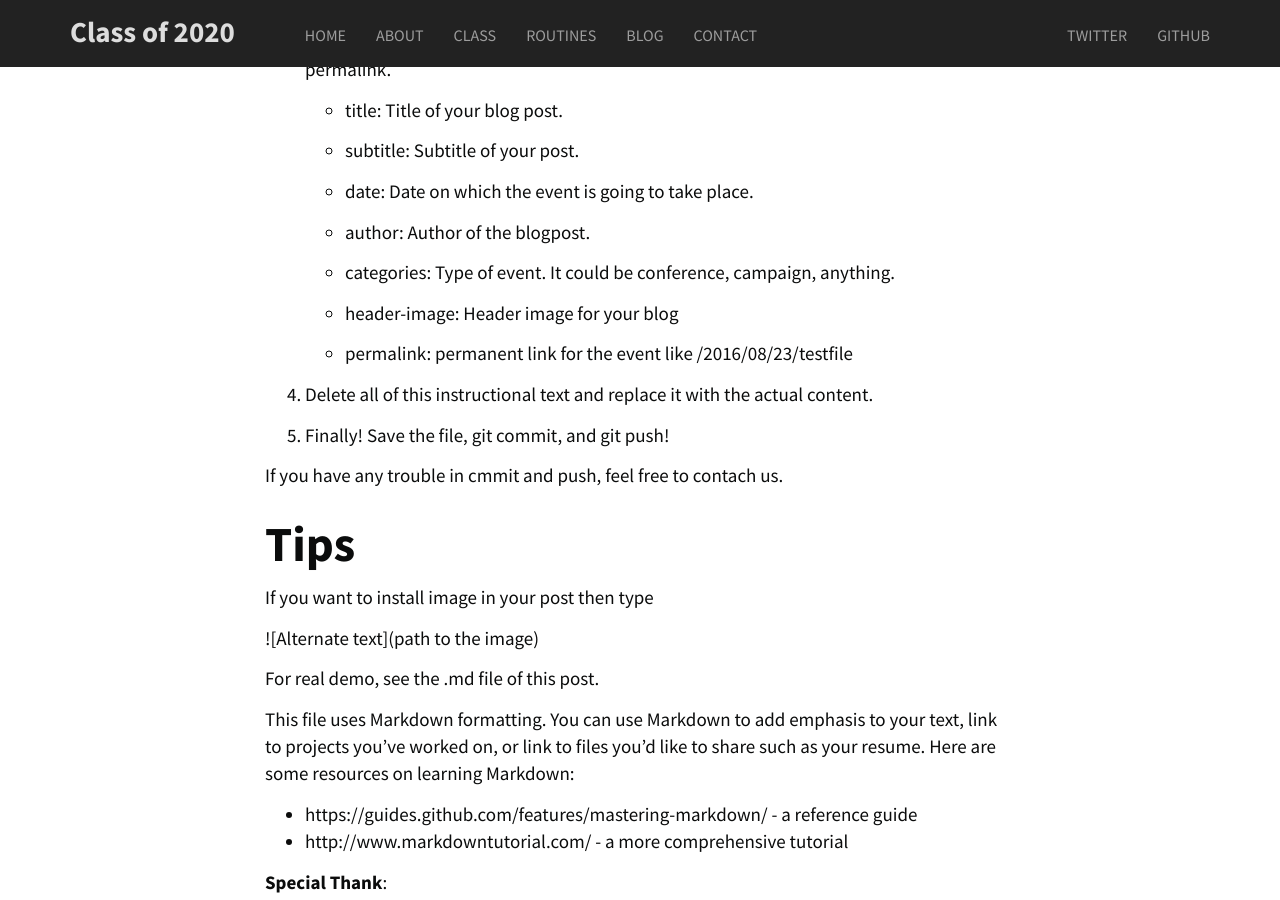
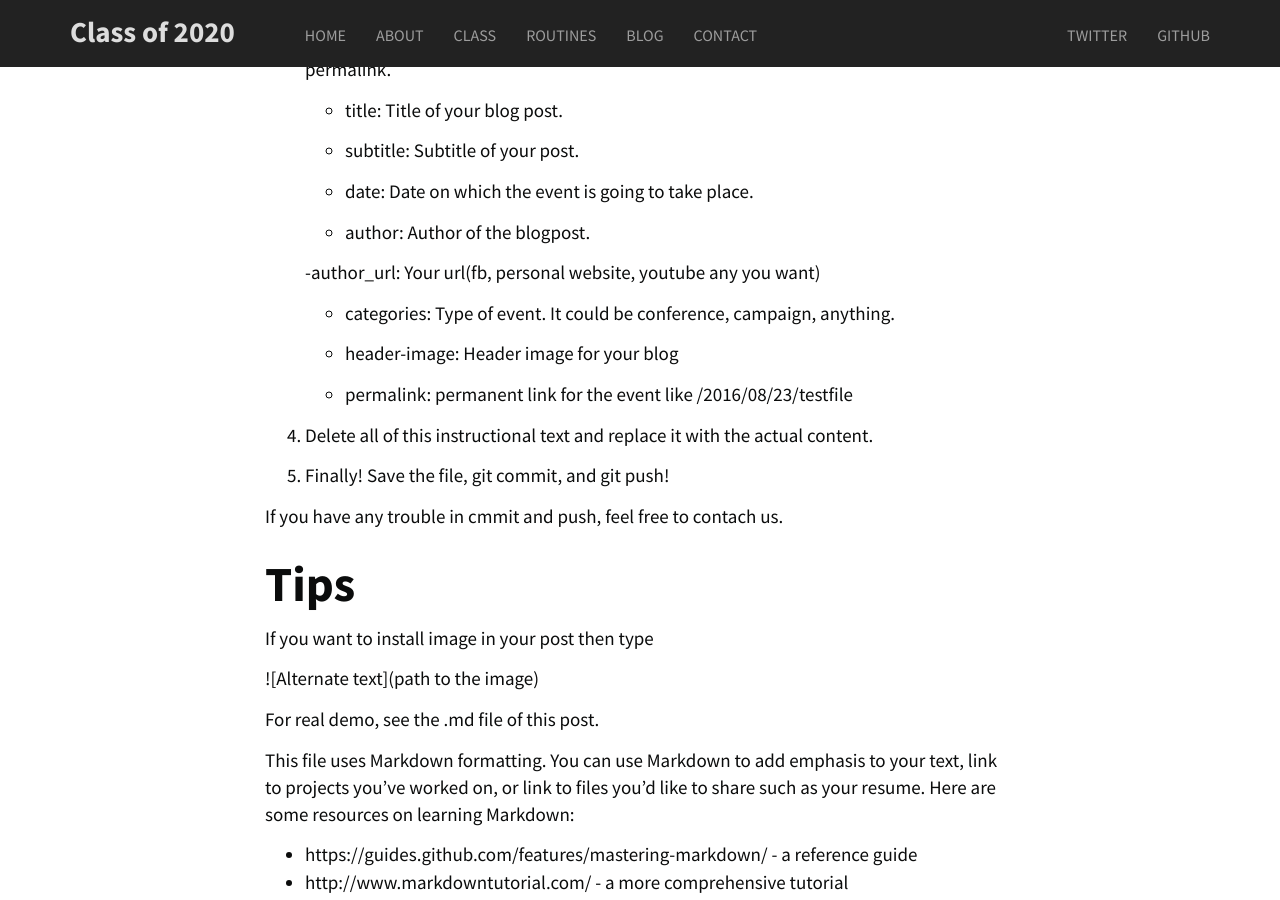
Before and after one commit to Classof2020/classof2020.github.io, a Jekyll site: the page built from _posts/2016-12-26-how-to-submit-a-blog-post.md, in a window 1280 px wide and 900 px high, scrolled down 5160 px. Built offline with Jekyll 4.4.1, drawn with Linux system fonts in a browser that asks for light colours; nearby versions of some CDN libraries.

Commit message:
Updates about new author_url feature in how_to section

```diff
--- a/_posts/2016-12-26-how-to-submit-a-blog-post.md
+++ b/_posts/2016-12-26-how-to-submit-a-blog-post.md
@@ -133,6 +133,8 @@ Go to the template follow the procedure and  start creating your own blog.
 
 	- author: Author of the blogpost.
 
+	-author_url: Your url(fb, personal website, youtube any you want)
+
 	- categories: Type of event. It could be conference, campaign, anything.
 
 	- header-image: Header image for your blog
```
